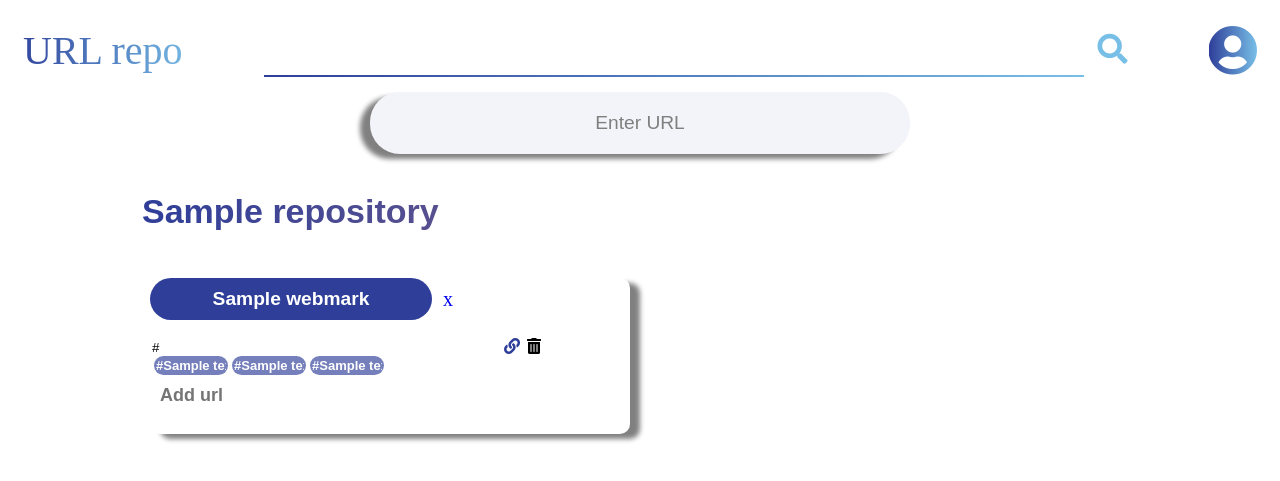
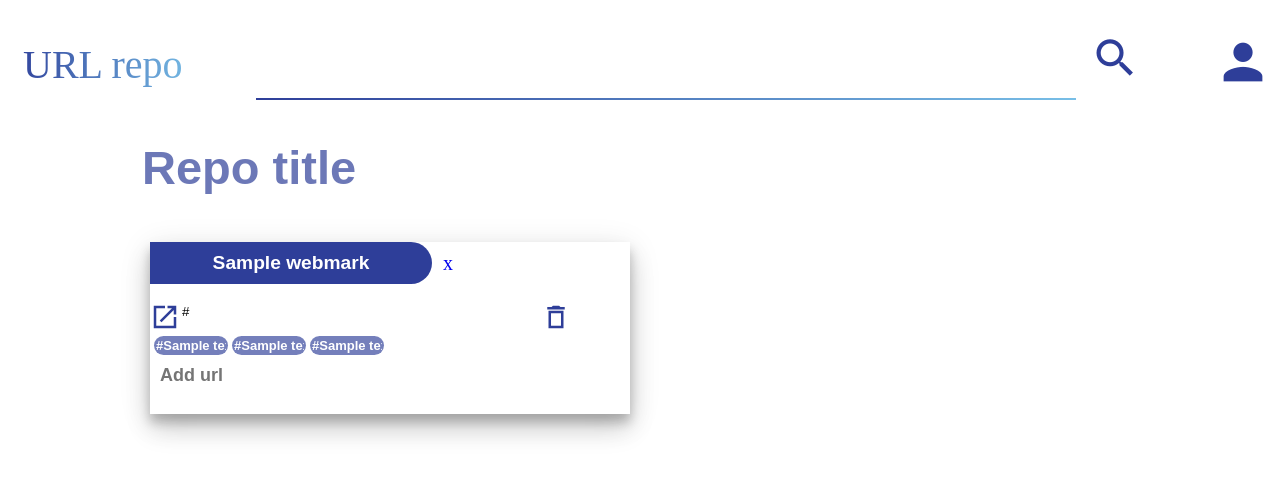
Before and after one commit to teamone-teamone/test, a Django app: template templates/repository/urlrepository.html in a window 1280 px wide. Shown: the top 481 px of the page. Run offline with Django 3.2, Linux system fonts and the light colour scheme; the template is opened without the code that fills it: most values are stand-ins (such as "Sample title", 1, 10 or a date in 2020); some libraries are stand-ins or nearby versions; some web fonts are replaced.

Commit message:
urlrepository icons change

```diff
--- a/static/css/styles.css
+++ b/static/css/styles.css
@@ -77,25 +77,27 @@ blockquote input {
 }
 .no-input-box:focus {
   outline: none;
-  box-shadow: 10px 5px 5px gray;
   transition: all 0.5s;
 }
+@keyframes cursor {
+  0% {opacity: 0;}
+  100% {opacity: 1;}
+}span:after{content:''; animation: cursor.7s infinite}
+
 .url-input {
+  color: rgba(46, 62, 153, 1.0);
   font-size: larger;
-  background-color: #2e3e990e;
-  text-align: center;
-  width: 500px;
-  border-radius: 30px;
+  width: 491px;
+  height: 24px;
   padding: 20px;
-  box-shadow: -10px 5px 5px gray;
   margin-left: auto;
   margin-right: auto;
 }
 .url-input::placeholder {
-  color: #7f7f7f;
+  color: rgba(46, 62, 153, 0.7);
+  text-align: center;
   font-weight: 500;
 }
-
 .url-input-form {
   display: flex;
 }
@@ -104,13 +106,15 @@ blockquote input {
 }
 .repo-title {
   width: 100%;
-  font-size: 34px;
+  color: rgba(46, 62, 153, 1.0);
+  font-size: 47px;
   font-weight: bold;
   border-radius: 10px;
-  background: linear-gradient(to right, #2e3e99, #b87a7a);
-  -webkit-background-clip: text;
-  -webkit-text-fill-color: transparent;
 }
+.repo-title::placeholder {
+  color: rgba(46, 62, 153, 0.7);
+}
+
 .repo-title:focus {
   box-shadow: none;
 }
@@ -126,9 +130,8 @@ blockquote input {
   flex-wrap: wrap;
 }
 .webmark-box {
-  box-shadow: 10px 5px 5px gray;
+  box-shadow: 0px 16px 24px rgba(0, 0, 0, 0.14), 0px 6px 30px rgba(0, 0, 0, 0.12), 0px 8px 10px rgba(0, 0, 0, 0.2);
   width: 48%;
-  border-radius: 10px;
   margin: 1%;
 }
 
@@ -139,7 +142,8 @@ blockquote input {
   color: white;
   text-align: center;
   width: auto;
-  border-radius: 30px;
+  border-top-right-radius: 50px;
+  border-bottom-right-radius: 50px;
   padding: 10px;
 }
 
@@ -173,6 +177,12 @@ blockquote input {
 .url-div {
   display: flex;
 }
+
+.material-icons-sharp.md-30 {
+  font-size: 30px;
+  color: #2E3E99
+}
+
 .url-title {
   text-decoration: none;
   color: #2e3e99;
@@ -209,7 +219,6 @@ blockquote input {
   width: auto;
   border-radius: 30px;
   padding: 10px;
-
   font-size: large;
 }
 
@@ -305,7 +314,7 @@ blockquote input {
 button.img-button {
   border: none;
   background: transparent;
-  font-size: 30px;
+  font-size: 50px;
   font-weight: 100;
   margin: 15px;
   margin-left: 0px;
@@ -314,13 +323,18 @@ button.img-button {
   color: #78bfe7;
 }
 
-.profile-logo {
+.material-icons-sharp.md-50 {
   font-size: 50px;
-  background: linear-gradient(to right, #2e3e99, #78bfe7);
-  -webkit-background-clip: text;
-  -webkit-text-fill-color: transparent;
-  margin-right: 15px;
+  color: #2E3E99
+
 }
+
+.material-icons-sharp.md-58 {
+  font-size: 58px;
+  color: #2E3E99
+
+}
+
 
 .logout {
   font-size: 15px;
--- a/templates/repository/urlrepository.html
+++ b/templates/repository/urlrepository.html
@@ -1,227 +1,134 @@
 {% load i18n %} {%load static%}
 <!DOCTYPE html>
-<html
-  lang="en"
-  class="{%block backgraound_color%} {%endblock backgraound_color %}"
->
+<html lang="en" class="{%block backgraound_color%} {%endblock backgraound_color %}">
+
 <head>
   <meta charset="UTF-8" />
   <meta name="viewport" content="width=device-width, initial-scale=1.0" />
-    <link
-      rel="stylesheet"
-      href="https://use.fontawesome.com/releases/v5.11.2/css/all.css"
-    />
+  <link rel="stylesheet" href="https://use.fontawesome.com/releases/v5.11.2/css/all.css" />
   <link rel="stylesheet" href="{% static 'css/styles.css'%}" />
+  <link href="https://fonts.googleapis.com/icon?family=Material+Icons+Sharp" rel="stylesheet">
   <title>{{repository.title}} | URL repo</title>
 </head>
 
 <body>
   <header class="header-box">
-      <a class="homelogo" href="{% url 'test:urlrepository' repository.pk%}"
-        >URL repo</a
-      >
+    <a class="homelogo" href="{% url 'test:urlrepository' repository.pk%}">URL repo</a>
 
     <form class="search">
-        <input
-          class="header-search-input"
-          type="text"
-          name="search"
-          maxlength="500"
-          value=""
-          autocomplete="off"
-        />
+      <input class="header-search-input" type="text" name="search" maxlength="500" value="" autocomplete="off" />
+      <button class="img-button" type="submit" name="click" value="">
+        <span class="material-icons-sharp md-50">
+          search
+        </span>
+      </button>
 
-        <button class="img-button" type="submit" name="click" value="">
-          <i class="fas fa-search"></i>
-        </button>
     </form>
 
     {% if user.is_authenticated %}
-      <a href="{% url 'user:myrepo' %}"
-        ><i class="profile-logo fas fa-user-circle"></i
-      ></a>
+    <a href="{% url 'user:myrepo' %}"><span class="material-icons-sharp md-58">
+        person
+      </span></a>
     {% else %}
-      <a class="login" href="{% url 'user:login' %}"
-        ><i class="profile-logo fas fa-user-circle"></i
-      ></a>
+    <a class="login" href="{% url 'user:login' %}"><span class="material-icons-sharp md-58">
+        person
+      </span></a>
     {% endif %}
   </header>
 
-    <form
-      class="url-input-form"
-      method="POST"
-      action="{% url 'test:newUrl' repository.pk%}"
-      enctype="multipart/form-data"
-    >
-      {% csrf_token %}
-      <input
-        class="no-input-box url-input"
-        type="text"
-        name="urladdress"
-        maxlength="300"
-        required=""
-        id="id_urladdress"
-        placeholder="Enter URL"
-      />
-    </form>
-    <br />
   {% comment %} url 입력 밑 저장소 내용 {% endcomment %}
   <div class="repo-box">
     {% comment %} repo title {% endcomment %}
     <h3>
-        <form
-          class="repo-title-form"
-          method="POST"
-          action="{% url 'test:changeRepositoryTitle' repository.pk %}"
-          enctype="multipart/form-data"
-        >
+      <form class="repo-title-form" method="POST" action="{% url 'test:changeRepositoryTitle' repository.pk %}"
+        enctype="multipart/form-data">
         {% csrf_token %}
-          <input
-            class="no-input-box repo-title"
-            type="text"
-            name="title"
-            maxlength="50"
-            required=""
-            value="{{repository.title}}"
-            id="id_title"
-          />
+        <input class="no-input-box repo-title" type="text" name="title" value="" maxlength="50" required=""
+          id="id_title" placeholder="Repo title" />
       </form>
     </h3>
     <br />
+
     {% comment %} 각각의 web mark {% endcomment %}
     <div class="webmark-container">
+      {% if repository.webmark.all %}
       {% for webmark in repository.webmark.all %}
       <div class="webmark-box">
         <div class="webmark-title-box">
-            <form
-              method="POST"
-              action="{% url 'test:changeWebmarkTitle' repository.pk webmark.pk%}"
-              enctype="multipart/form-data"
-            >
+          <form method="POST" action="{% url 'test:changeWebmarkTitle' repository.pk webmark.pk%}"
+            enctype="multipart/form-data">
             {% csrf_token %}
-              <input
-                class="no-input-box webmark-title"
-                type="text"
-                name="title"
-                maxlength="50"
-                required=""
-                value="{{webmark.title}}"
-                id="id_title"
-              />
+            <input class="no-input-box webmark-title" type="text" name="title" maxlength="50" required=""
+              value="{{webmark.title}}" id="id_title" />
           </form>
-            <a
-              class="delete-btn"
-              href="{% url 'test:deleteWebmark' repository.pk webmark.pk %}"
-            >
-              x</a
-            >
+          <a class="delete-btn" href="{% url 'test:deleteWebmark' repository.pk webmark.pk %}">
+            x</a>
         </div>
         <br />
         {% for url in webmark.url.all %}
         <div class="url-div">
-            <form
-              method="POST"
-              action="{% url 'test:changeurltitle' repository.pk url.pk%}"
-              enctype="multipart/form-data"
-            >
+          <a class="url-title" href="{{url.urladdress}}" target="_blank"><span class="material-icons-sharp md-30">
+              open_in_new
+            </span></a>
+          <form method="POST" action="{% url 'test:changeurltitle' repository.pk url.pk%}"
+            enctype="multipart/form-data">
             {% csrf_token %}
-              <input
-                class="no-input-box url-title-input"
-                type="text"
-                name="urltitle"
-                maxlength="100"
-                required=""
-                value="{{url.urltitle}}"
-                id="id_urltitle"
-              />
+            <input class="no-input-box url-title-input" type="text" name="urltitle" maxlength="100" required=""
+              value="{{url.urltitle}}" id="id_urltitle" />
           </form>
-            <a class="url-title" href="{{url.urladdress}}" target="_blank"
-              ><i class="fas fa-link"></i
-            ></a>
-            <a
-              class="url-delete"
-              href="{% url 'test:deleteUrl' repository.pk url.pk %}"
-            >
-              <i class="fas fa-trash-alt"></i
-            ></a>
+          <a class="url-delete" href="{% url 'test:deleteUrl' repository.pk url.pk %}">
+            <span class="material-icons-sharp md-30">
+              delete_outline
+            </span></a>
         </div>
         <div class="tag-box">
-            <form
-              method="POST"
-              action="{% url 'test:changedescription1' repository.pk url.pk%}"
-              enctype="multipart/form-data"
-            >
+          <form method="POST" action="{% url 'test:changedescription1' repository.pk url.pk%}"
+            enctype="multipart/form-data">
             {% csrf_token %}
-              <input
-                class="no-input-box tag-title"
-                type="text"
-                name="description1"
-                maxlength="10"
-                required=""
-                value="#{{url.description1}}"
-                id="id_description1"
-              />
+            <input class="no-input-box tag-title" type="text" name="description1" maxlength="10" required=""
+              value="#{{url.description1}}" id="id_description1" />
           </form>
 
           {%if url.description1%}
-            <form
-              method="POST"
-              action="{% url 'test:changedescription2' repository.pk url.pk%}"
-              enctype="multipart/form-data"
-            >
+          <form method="POST" action="{% url 'test:changedescription2' repository.pk url.pk%}"
+            enctype="multipart/form-data">
             {% csrf_token %}
-              <input
-                class="no-input-box tag-title"
-                type="text"
-                name="description1"
-                maxlength="10"
-                required=""
-                value="#{{url.description2}}"
-                id="id_description1"
-              />
+            <input class="no-input-box tag-title" type="text" name="description1" maxlength="10" required=""
+              value="#{{url.description2}}" id="id_description1" />
           </form>
           {%if url.description2%}
-            <form
-              method="POST"
-              action="{% url 'test:changedescription3' repository.pk url.pk%}"
-              enctype="multipart/form-data"
-            >
+          <form method="POST" action="{% url 'test:changedescription3' repository.pk url.pk%}"
+            enctype="multipart/form-data">
             {% csrf_token %}
-              <input
-                class="no-input-box tag-title"
-                type="text"
-                name="description1"
-                maxlength="10"
-                required=""
-                value="#{{url.description3}}"
-                id="id_description1"
-              />
+            <input class="no-input-box tag-title" type="text" name="description1" maxlength="10" required=""
+              value="#{{url.description3}}" id="id_description1" />
           </form>
           {% endif %} {% endif %}
         </div>
 
         {% endfor %}
 
-          <form
-            method="POST"
-            action="{% url 'test:addUrl' repository.pk webmark.pk%}"
-            enctype="multipart/form-data"
-          >
+        <form method="POST" action="{% url 'test:addUrl' repository.pk webmark.pk%}" enctype="multipart/form-data">
           {% csrf_token %}
-            <input
-              class="no-input-box add-url"
-              type="text"
-              name="urladdress"
-              maxlength="300"
-              required=""
-              id="id_urladdress"
-              placeholder="Add url"
-            />
+          <input class="no-input-box add-url" type="text" name="urladdress" maxlength="300" required=""
+            id="id_urladdress" placeholder="Add url" />
         </form>
         <br />
       </div>
       {% endfor %}
+      {% else %}
+      <div width="100%">
+        <form class="url-input-form" method="POST" action="{% url 'test:newUrl' repository.pk%}"
+          enctype="multipart/form-data">
+          {% csrf_token %}
+          <input class="no-input-box url-input" type="text" name="urladdress" maxlength="300" required=""
+            id="id_urladdress" placeholder="Copy + Paste URL" />
+        </form>
+      </div>
+      <br />
+      {% endif %}
     </div>
   </div>
 </body>
+
 </html>
```
Also changed, not shown: Readme 2.md (added, +23 -0 lines), templates/user/myrepo.html (+9 -30 lines), static/Picture1 3.png (added), templates/repository/beta.html (added), 2 other files. Lines whose indentation alone changed are shown as unchanged.
